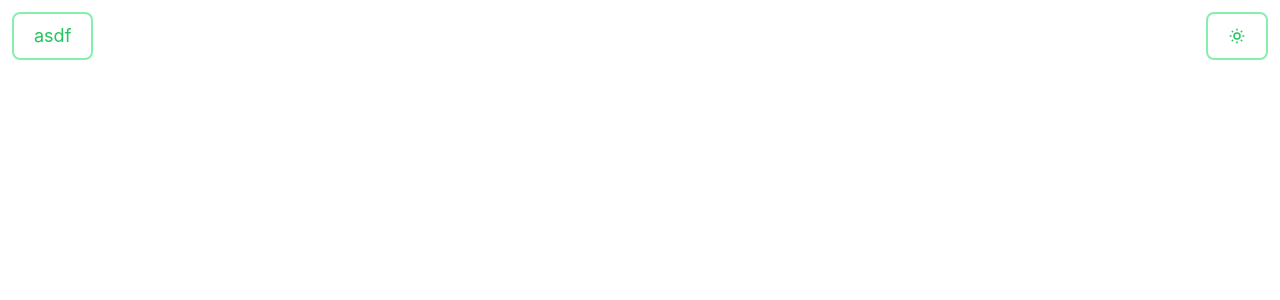
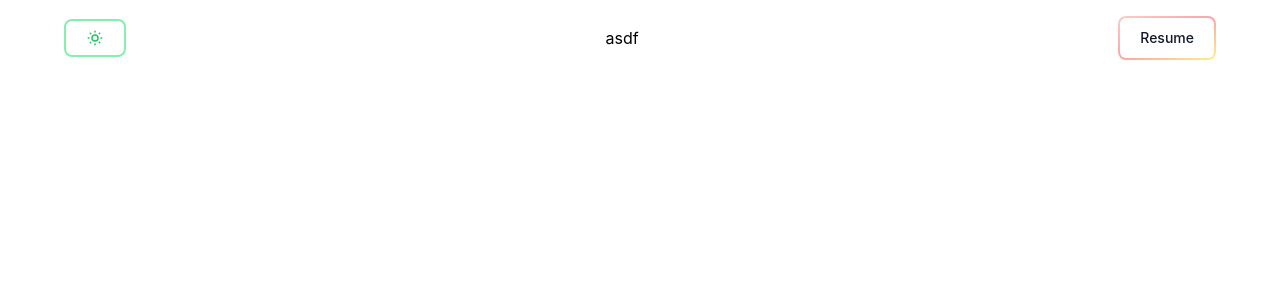
Before and after one commit to JacobiClark/jacobicstw, a Next.js app: page / in a window 1280 px wide. Shown: the top 300 px of the page. Built offline with nearby package versions, Linux system fonts and the light colour scheme.

Commit message:
added showNav function

```diff
--- a/components/Navbar.js
+++ b/components/Navbar.js
@@ -2,9 +2,11 @@ import { useState } from "react";
 import { useTheme } from "next-themes";
 import { HiOutlineSun } from "react-icons/hi";
 import { FaRegMoon } from "react-icons/fa";
+import OYButton from "../components/buttons/OYButton";
 
 export default function Navbar() {
   const { theme, setTheme } = useTheme();
+  const [showNav, setShowNav] = useState(false);
 
   const switchTheme = () => {
     const newTheme = theme === "light" ? "dark" : "light";
@@ -12,14 +14,8 @@ export default function Navbar() {
   };
 
   return (
-    <div className="flex justify-between w-full p-3">
-      <button
-        onClick={switchTheme}
-        type="button"
-        className="p-2 pl-5 pr-5 text-lg text-green-500 bg-transparent border-2 border-green-300 rounded-lg hover:bg-green-500 hover:text-gray-100 dark:text-white"
-      >
-        asdf
-      </button>
+    <div className="flex items-center justify-between w-full px-16 py-4">
+      {showNav && <h1 className="text-xl">{"{JC}"}</h1>}
       <button
         onClick={switchTheme}
         type="button"
@@ -27,6 +23,8 @@ export default function Navbar() {
       >
         <h3>{theme === "light" ? <FaRegMoon /> : <HiOutlineSun />}</h3>
       </button>
+      <button onClick={() => setShowNav(!showNav)}>asdf</button>
+      <OYButton buttonText="Resume" onClick={switchTheme} />
     </div>
   );
 }
--- /dev/null
+++ b/components/buttons/OYButton.js
@@ -0,0 +1,14 @@
+const OYButton = (props) => {
+  return (
+    <button
+      className="relative inline-flex items-center justify-center p-0.5 overflow-hidden text-sm font-medium text-gray-900 rounded-lg group bg-gradient-to-br from-red-200 via-red-300 to-yellow-200 group-hover:from-red-200 group-hover:via-red-300 group-hover:to-yellow-200 dark:text-white dark:hover:text-gray-900"
+      onClick={props.onClick}
+    >
+      <span className="relative px-5 py-2.5 transition-all ease-in duration-75 bg-white dark:bg-gray-900 rounded-md group-hover:bg-opacity-0">
+        {props.buttonText}
+      </span>
+    </button>
+  );
+};
+
+export default OYButton;
```
